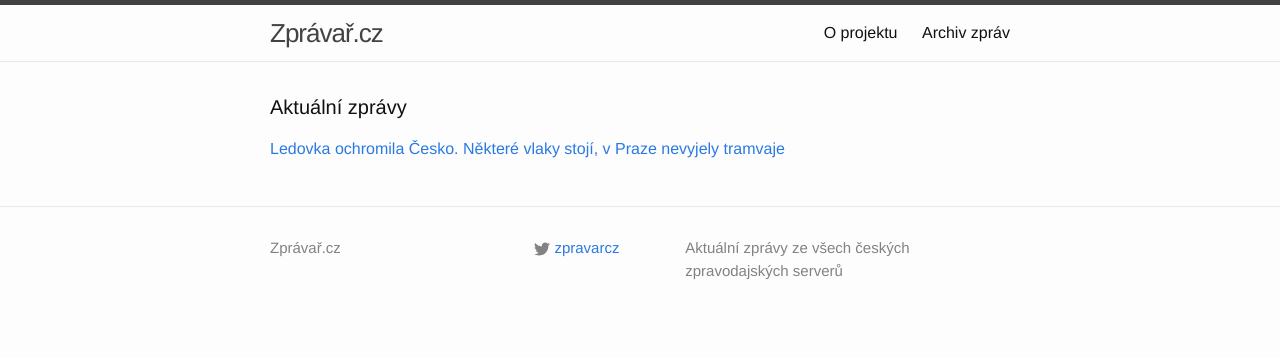
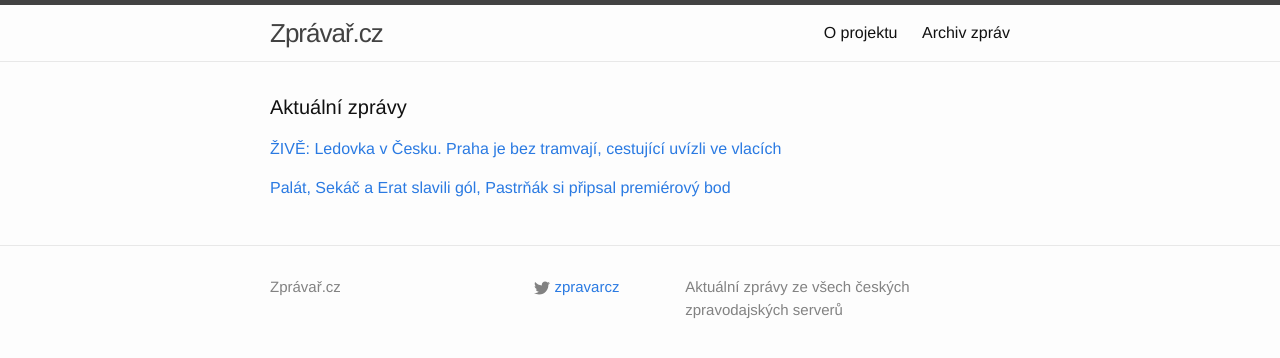
Before and after one commit to adliska/zpravar, a Jekyll site: the page built from index.html, in a window 1280 px wide. Shown: the top 358 px of the page. Built offline with Jekyll 4.4.1, drawn with Linux system fonts in a browser that asks for light colours.

Commit message:
zpravar news update

```diff
--- a/index.html
+++ b/index.html
@@ -5,9 +5,13 @@ layout: default
 <div class="home">
     <h1 class="page-heading">Aktuální zprávy</h1>
 
-<p><a href="javascript:;" onclick="toggle_visibility('zpravy0')">Ledovka ochromila Česko. Některé vlaky stojí, v Praze nevyjely tramvaje</a></p>
+<p><a href="javascript:;" onclick="toggle_visibility('zpravy0')">ŽIVĚ: Ledovka v Česku. Praha je bez tramvají, cestující uvízli ve vlacích</a></p>
 <div id="zpravy0" style="display:none">
 <ul>
+<li><a href=http://www.tyden.cz/rubriky/domaci/pocasi/zive-ledovka-v-cesku-praha-je-bez-tramvaji-cestujici-uvizli-ve-vlacich_325931.html>ŽIVĚ: Ledovka v Česku. Praha je bez tramvají, cestující uvízli ve vlacích - www.tyden.cz</a></li>
+<li><a href=http://www.denik.cz/z_domova/cesko-se-probouzi-v-praze-nevyjely-tramvaje-v-brne-trolejbusy-20141202.html>Česko se probouzí do ledového rána. V Praze nevyjely tramvaje, v Brně trolejbusy - www.denik.cz</a></li>
+<li><a href=http://www.tyden.cz/rubriky/domaci/pocasi/zive-cesko-dal-suzuje-ledovka-praha-a-olomouc-bez-tramvaji-nejezdi-vlaky_325931.html>ŽIVĚ: Česko dál sužuje ledovka. Praha a Olomouc bez tramvají, nejezdí vlaky - www.tyden.cz</a></li>
+<li><a href=http://www.tyden.cz/rubriky/domaci/pocasi/zive-cesko-dal-suzuje-ledovka-praha-a-olomouc-jsou-bez-tramvaji_325931.html>ŽIVĚ: Česko dál sužuje ledovka. Praha a Olomouc jsou bez tramvají - www.tyden.cz</a></li>
 <li><a href=http://domaci.ihned.cz/rychly-prehled/c1-63197960-ledovka-ochromila-cesko-nektere-vlaky-stoji-v-praze-nevyjely-tramvaje>Ledovka ochromila Česko. Některé vlaky stojí, v Praze nevyjely tramvaje - domaci.ihned.cz</a></li>
 <li><a href=http://www.novinky.cz/domaci/355131-ledova-kalamita-vyradila-z-provozu-vlaky-a-tramvaje.html>Ledová kalamita vyřadila z provozu vlaky a tramvaje  - www.novinky.cz</a></li>
 <li><a href=http://www.ceskenoviny.cz/zpravy/zpravy/na-morave-a-strednich-cechach-nejede-kvuli-namraze-vetsina-vlaku/1153847>Na Moravě a středních Čechách nejede kvůli námraze většina vlaků - www.ceskenoviny.cz</a></li>
@@ -25,6 +29,12 @@ layout: default
 <li><a href=http://www.rozhlas.cz/_zprava/kvuli-namraze-v-praze-nejezdi-tramvaje-bude-posilena-autobusova-doprava--1427207>Kvůli námraze v Praze nejezdí tramvaje. Bude posílena autobusová doprava   - www.rozhlas.cz</a></li>
 <li><a href=http://www.ceskatelevize.cz/ct24/domaci/294185-doprava-kolabuje-a-rano-nebude-lepe-tramvaje-stoji-vlaky-maji-zpozdeni/>Doprava kolabuje a ráno nebude lépe. Tramvaje stojí, vlaky mají zpoždění - www.ceskatelevize.cz</a></li>
 <li><a href=http://zpravy.e15.cz/domaci/udalosti/kvuli-namraze-v-utery-rano-v-cesku-nevyjedou-desitky-vlaku-1141663>Kvůli námraze v úterý ráno v Česku nevyjedou desítky vlaků - zpravy.e15.cz</a></li>
-<li><a href=http://www.ceskenoviny.cz/zpravy/zpravy/krnacova-svolala-kvuli-problemum-v-prazske-doprave-krizovy-stab/1153869>Krnáčová svolala kvůli problémům v pražské dopravě krizový štáb - www.ceskenoviny.cz</a></li>
+</ul>
+</div><p><a href="javascript:;" onclick="toggle_visibility('zpravy1')">Palát, Sekáč a Erat slavili gól, Pastrňák si připsal premiérový bod</a></p>
+<div id="zpravy1" style="display:none">
+<ul>
+<li><a href=http://hokej.idnes.cz/palat-sekac-a-erat-slavili-gol-d2g-/nhl.aspx?c=A141202_070806_nhl_Mkr>Palát, Sekáč a Erat slavili gól, Pastrňák si připsal premiérový bod - hokej.idnes.cz</a></li>
+<li><a href=http://www.sportovninoviny.cz/zpravy/palat-prispel-k-vyhre-tampy-skorovali-take-sekac-a-erat/1153902>Palát přispěl k výhře Tampy, skórovali také Sekáč a Erat - www.sportovninoviny.cz</a></li>
+<li><a href=http://sport.aktualne.cz/palat-prispel-k-demolici-rangers-trefili-se-i-sekac-a-erat/r~d122a32479e911e49bec0025900fea04/>Palát přispěl k demolici Rangers, trefili se i Sekáč a Erat - sport.aktualne.cz</a></li>
 </ul>
 </div></div>
```
